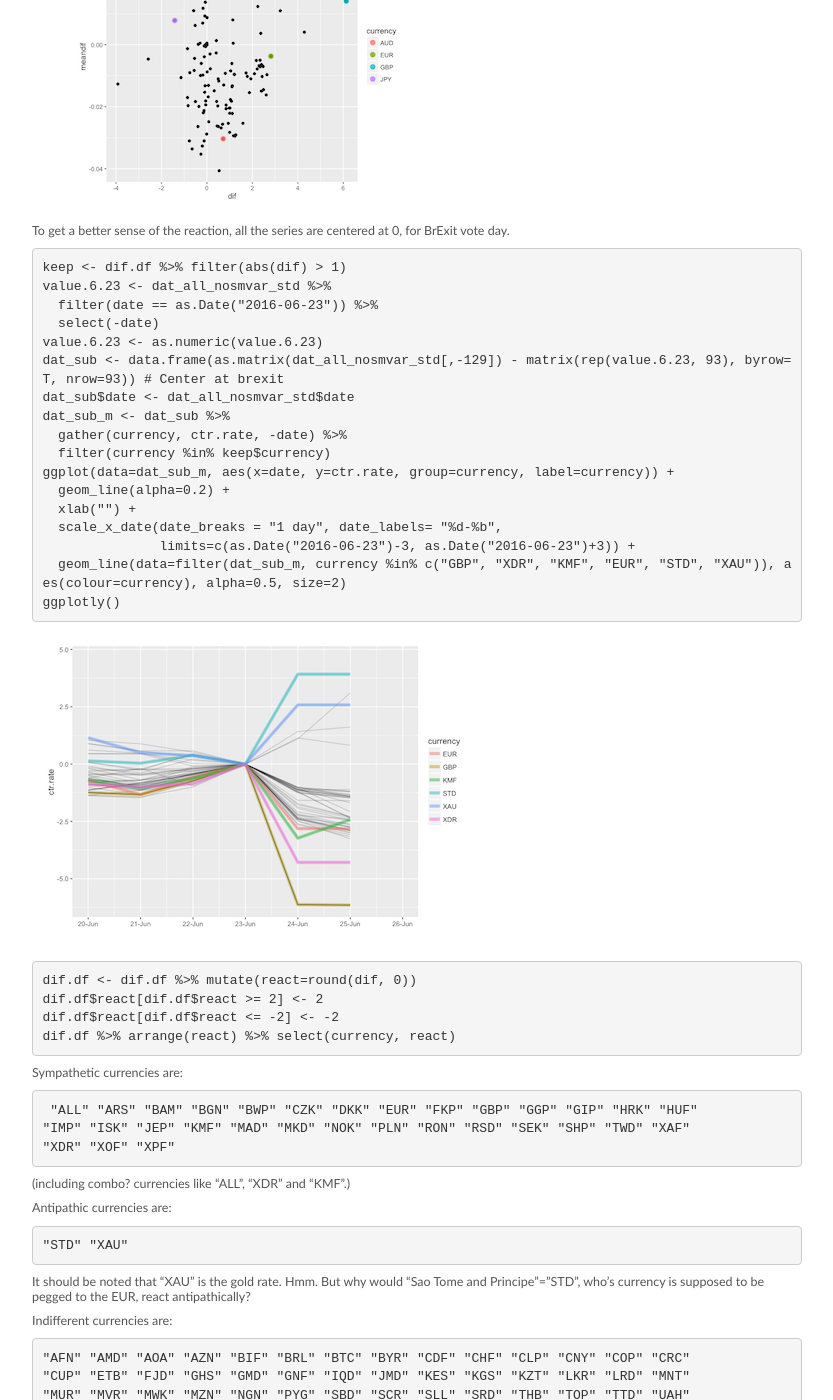
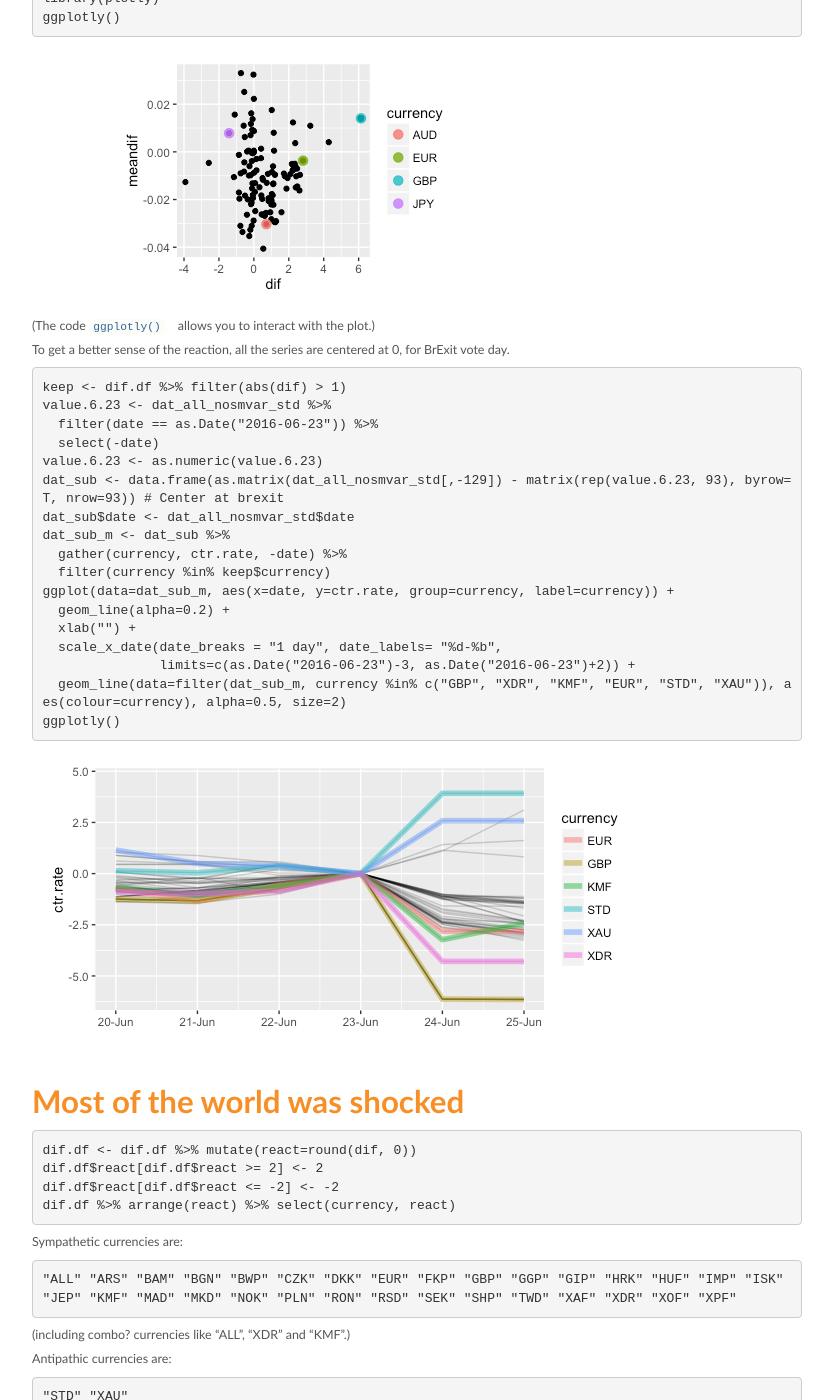
Before and after one commit to visiphilia/visiphilia.github.io, a Jekyll site: the page built from _posts/2016-06-24-brexit.md, in a window 1280 px wide and 1400 px high, scrolled down 2446 px. Shown: the whole window, without its empty margins (223-1056 px from the left). Built offline with Jekyll 4.4.1, drawn with Linux system fonts in a browser that asks for light colours; nearby versions of some CDN libraries; library files that are not in the unit come from our copies; comment, search, counter and statistics services are not loaded; some of the changed text lies outside the part shown.

Commit message:
cleaned up images

````diff
--- a/_posts/2016-06-24-brexit.md
+++ b/_posts/2016-06-24-brexit.md
@@ -82,6 +82,8 @@
 
 ![](http://visiphilia.github.io/assets/brexit/effect.png)
 
+(The code `ggplotly()` allows you to interact with the plot.)
+
 To get a better sense of the reaction, all the series are centered at 0, for BrExit vote day.
 
 ```
@@ -99,12 +101,14 @@
   geom_line(alpha=0.2) +
   xlab("") +
   scale_x_date(date_breaks = "1 day", date_labels= "%d-%b",
-               limits=c(as.Date("2016-06-23")-3, as.Date("2016-06-23")+3)) +
+               limits=c(as.Date("2016-06-23")-3, as.Date("2016-06-23")+2)) +
   geom_line(data=filter(dat_sub_m, currency %in% c("GBP", "XDR", "KMF", "EUR", "STD", "XAU")), aes(colour=currency), alpha=0.5, size=2)
 ggplotly()
 ```
 
 ![](http://visiphilia.github.io/assets/brexit/sympathy.png)
+
+## Most of the world was shocked
 
 ```
 dif.df <- dif.df %>% mutate(react=round(dif, 0))
@@ -116,9 +120,7 @@
 Sympathetic currencies are:
 
 ```
- "ALL" "ARS" "BAM" "BGN" "BWP" "CZK" "DKK" "EUR" "FKP" "GBP" "GGP" "GIP" "HRK" "HUF"
-"IMP" "ISK" "JEP" "KMF" "MAD" "MKD" "NOK" "PLN" "RON" "RSD" "SEK" "SHP" "TWD" "XAF"
-"XDR" "XOF" "XPF"
+"ALL" "ARS" "BAM" "BGN" "BWP" "CZK" "DKK" "EUR" "FKP" "GBP" "GGP" "GIP" "HRK" "HUF" "IMP" "ISK" "JEP" "KMF" "MAD" "MKD" "NOK" "PLN" "RON" "RSD" "SEK" "SHP" "TWD" "XAF" "XDR" "XOF" "XPF"
 ```
 
 (including combo? currencies like "ALL", "XDR" and "KMF".)
@@ -134,10 +136,7 @@
 Indifferent currencies are:
 
 ```
-"AFN" "AMD" "AOA" "AZN" "BIF" "BRL" "BTC" "BYR" "CDF" "CHF" "CLP" "CNY" "COP" "CRC"
-"CUP" "ETB" "FJD" "GHS" "GMD" "GNF" "IQD" "JMD" "KES" "KGS" "KZT" "LKR" "LRD" "MNT"
-"MUR" "MVR" "MWK" "MZN" "NGN" "PYG" "SBD" "SCR" "SLL" "SRD" "THB" "TOP" "TTD" "UAH"
-"UYU" "UZS" "VEF" "WST" "YER" "ZMW"
+"AFN" "AMD" "AOA" "AZN" "BIF" "BRL" "BTC" "BYR" "CDF" "CHF" "CLP" "CNY" "COP" "CRC" "CUP" "ETB" "FJD" "GHS" "GMD" "GNF" "IQD" "JMD" "KES" "KGS" "KZT" "LKR" "LRD" "MNT" "MUR" "MVR" "MWK" "MZN" "NGN" "PYG" "SBD" "SCR" "SLL" "SRD" "THB" "TOP" "TTD" "UAH" "UYU" "UZS" "VEF" "WST" "YER" "ZMW"
 ```
 
 And made into a map looks like this:
@@ -157,4 +156,7 @@
   theme_bw()
 ```
 
+Strong negative reactions can be seen in Europe, with moderate reactions in much of the rest of the world. Moderate positive reactions can be seen in disparate countries, and a shrug can be seen in a few other places (some controlled not to react, like CNY).
+
+
 ![](http://visiphilia.github.io/assets/brexit/map.png)
````
Also changed, not shown: other parts of _posts/2016-06-24-brexit.md (+1 -1 lines), assets/brexit/GBP-AUD-EUR-JPY.png, assets/brexit/GBP.png, assets/brexit/effect.png, assets/brexit/map.png, assets/brexit/sympathy.png.
